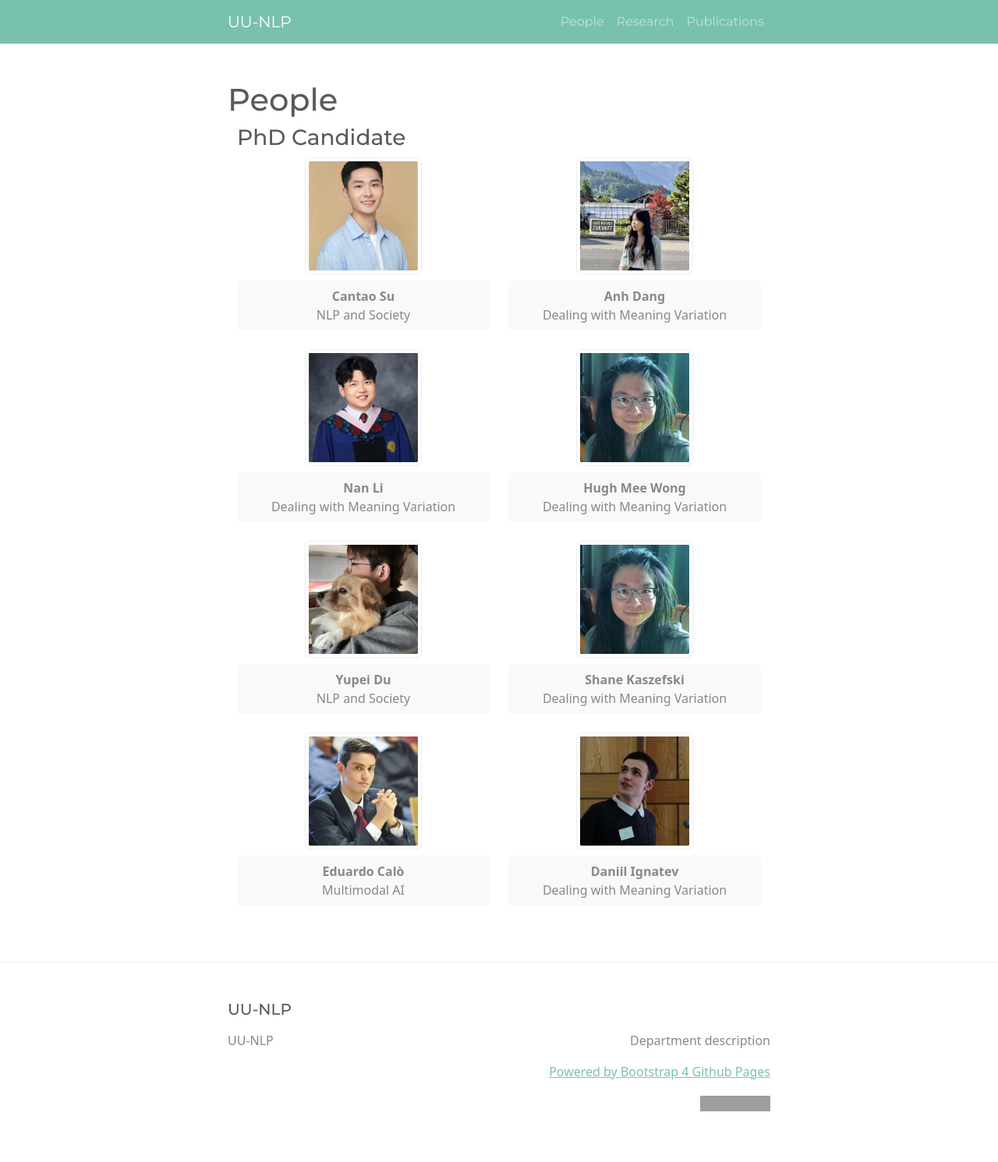
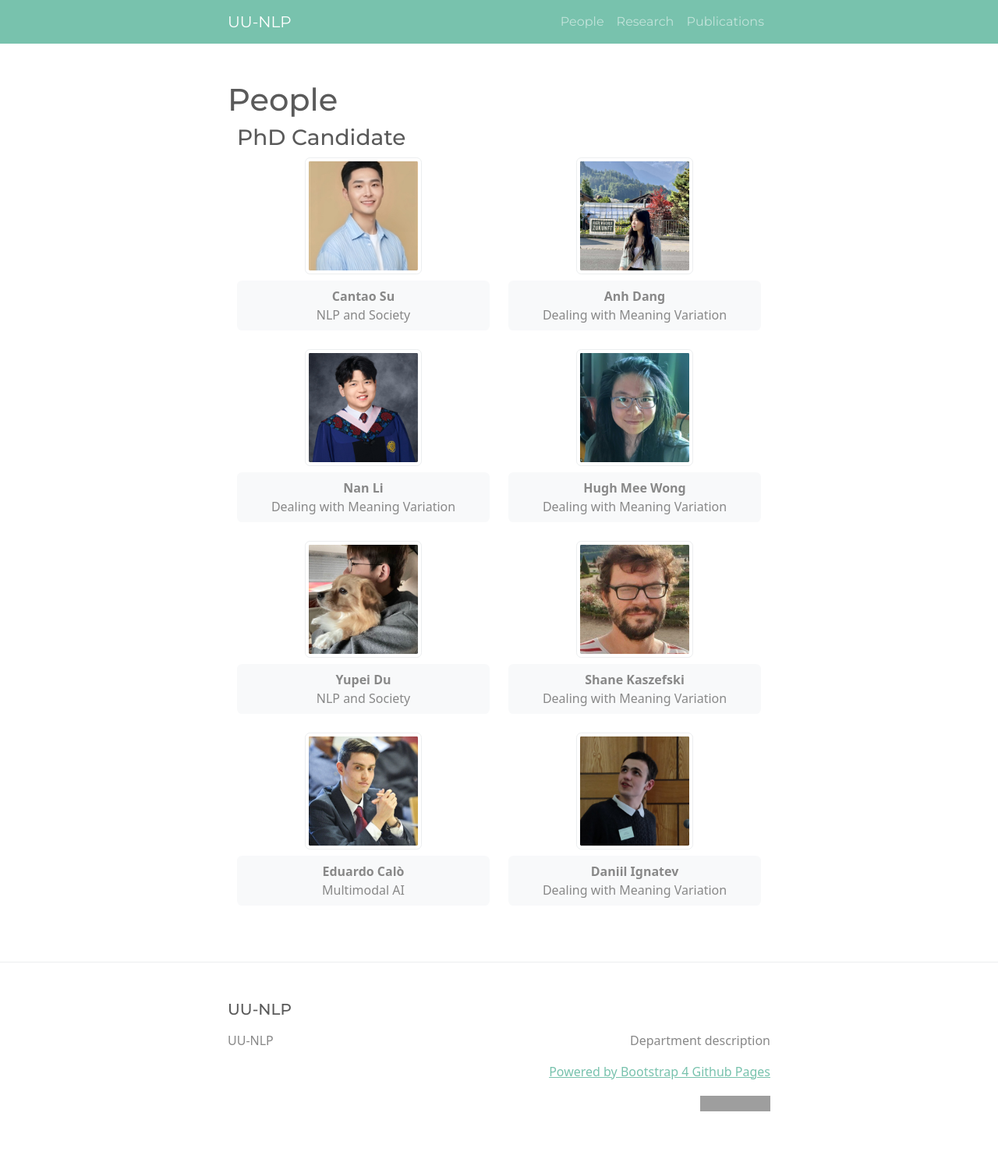
Before and after one commit to thaoanhdang/uu-nlp.github.io, a Jekyll site: the page built from people.md, in a window 1280 px wide. Shown: the whole page at 78% size. Built offline with Jekyll 4.4.1, drawn with Linux system fonts in a browser that asks for light colours; grey boxes are pictures that could not be loaded.

Commit message:
Update people.md

```diff
--- a/people.md
+++ b/people.md
@@ -60,8 +60,8 @@ permalink: /people/
       </div>
     </div>
     <div class="col-md-6 mb-4">
-      <img src="{{ 'assets/images/hughmee.jpg' | relative_url }}" class="img-thumbnail rounded"
-           style="width: 150px; height: 150px; object-fit: cover;" alt="hughmee">
+      <img src="{{ 'assets/images/shane.jpg' | relative_url }}" class="img-thumbnail rounded"
+           style="width: 150px; height: 150px; object-fit: cover;" alt="shane">
       <div class="mt-2 p-2 rounded bg-light">
         <strong>Shane Kaszefski</strong><br>
         Dealing with Meaning Variation
```
